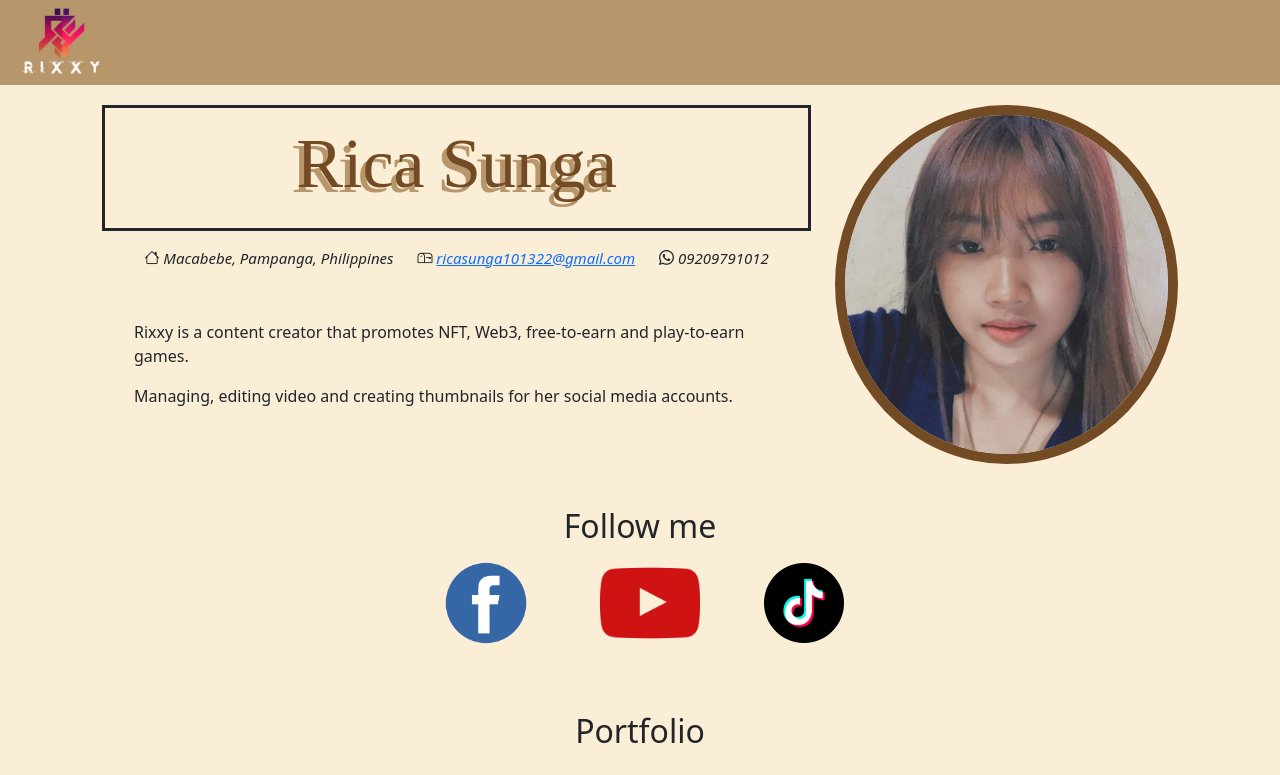
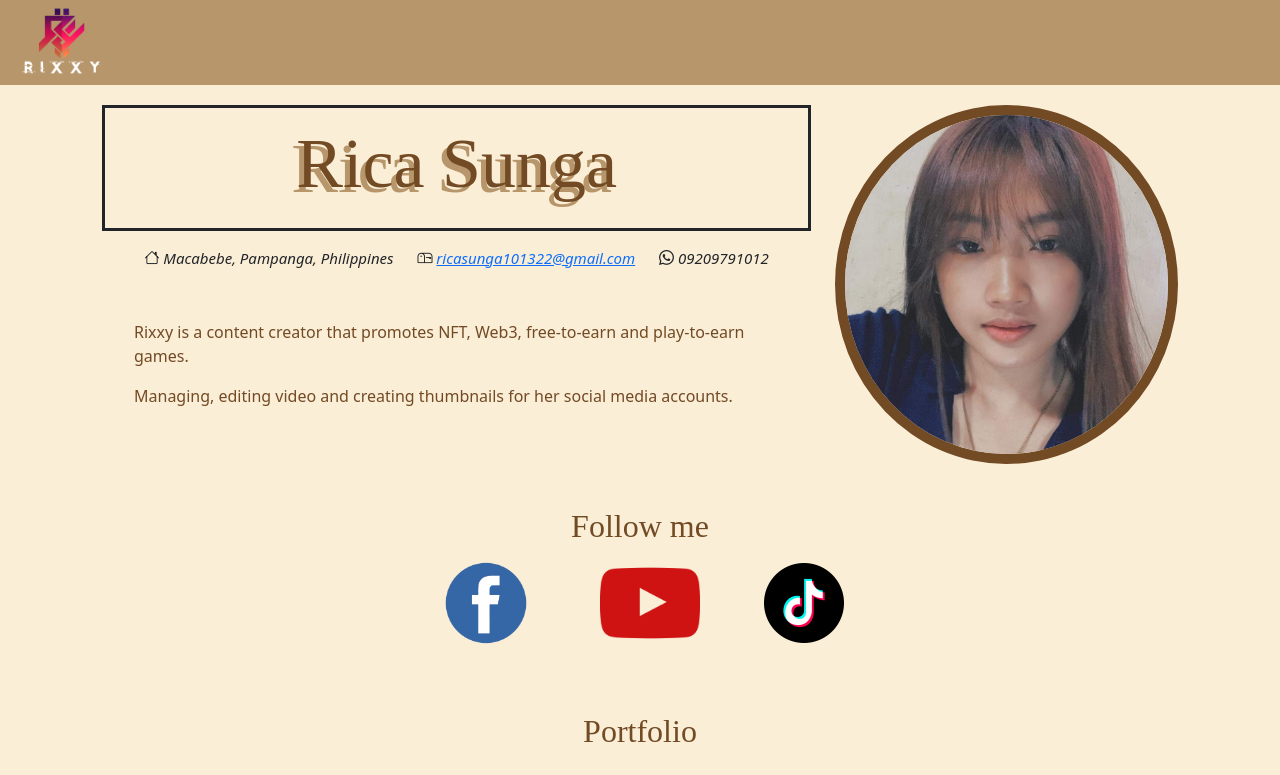
Before and after one commit to K42JK/Rixxy, a plain HTML site: page index.html in a window 1280 px wide. Shown: the top 775 px of the page. Drawn offline with nearby package versions, Linux system fonts and the light colour scheme.

Commit message:
Update style.css

```diff
--- a/style.css
+++ b/style.css
@@ -23,7 +23,14 @@ h1 {
     vertical-align: center;
 }
 
+p {
+    color: #724A24;
+}
 
+h2 {
+    font-family: "Lucida Handwriting";
+    color: #724A24;
+}
 
 #profile_border {
     border-radius: 50%;
```
